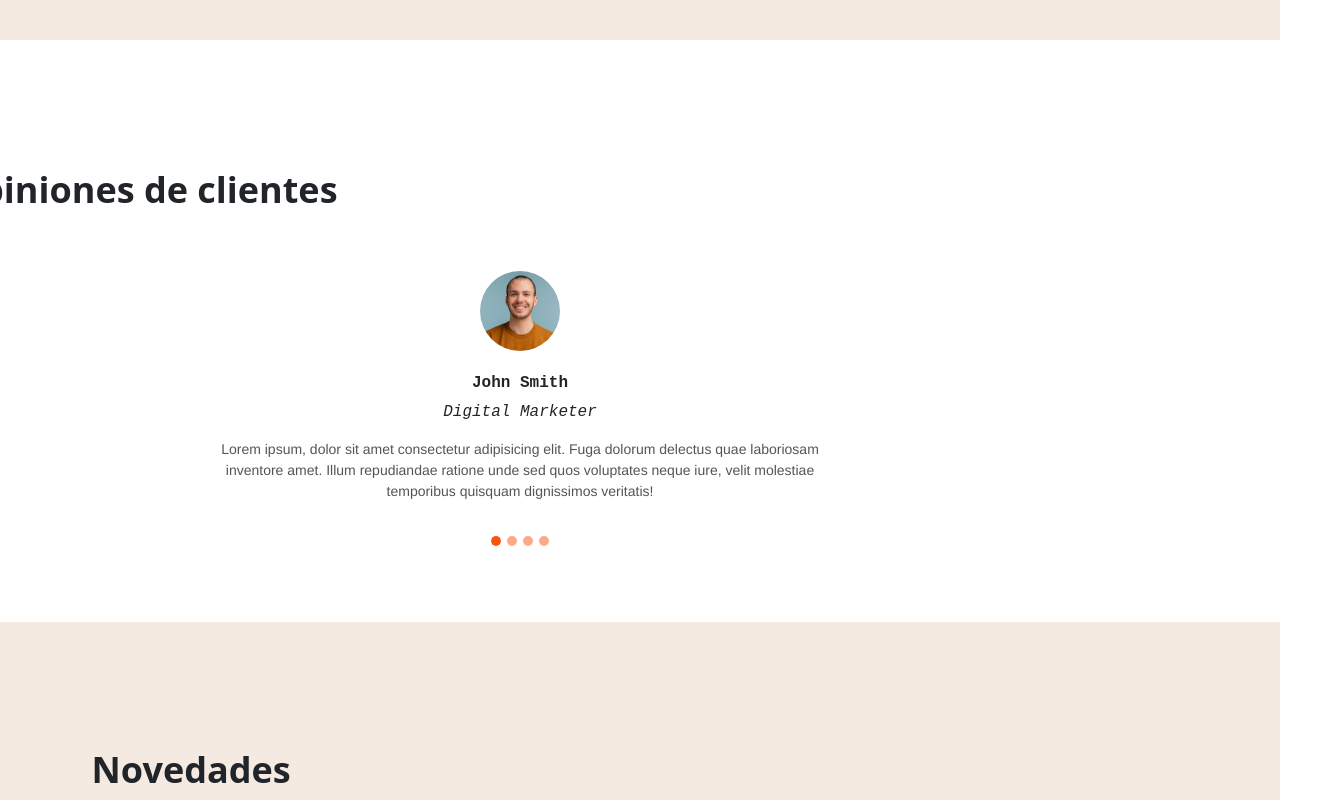
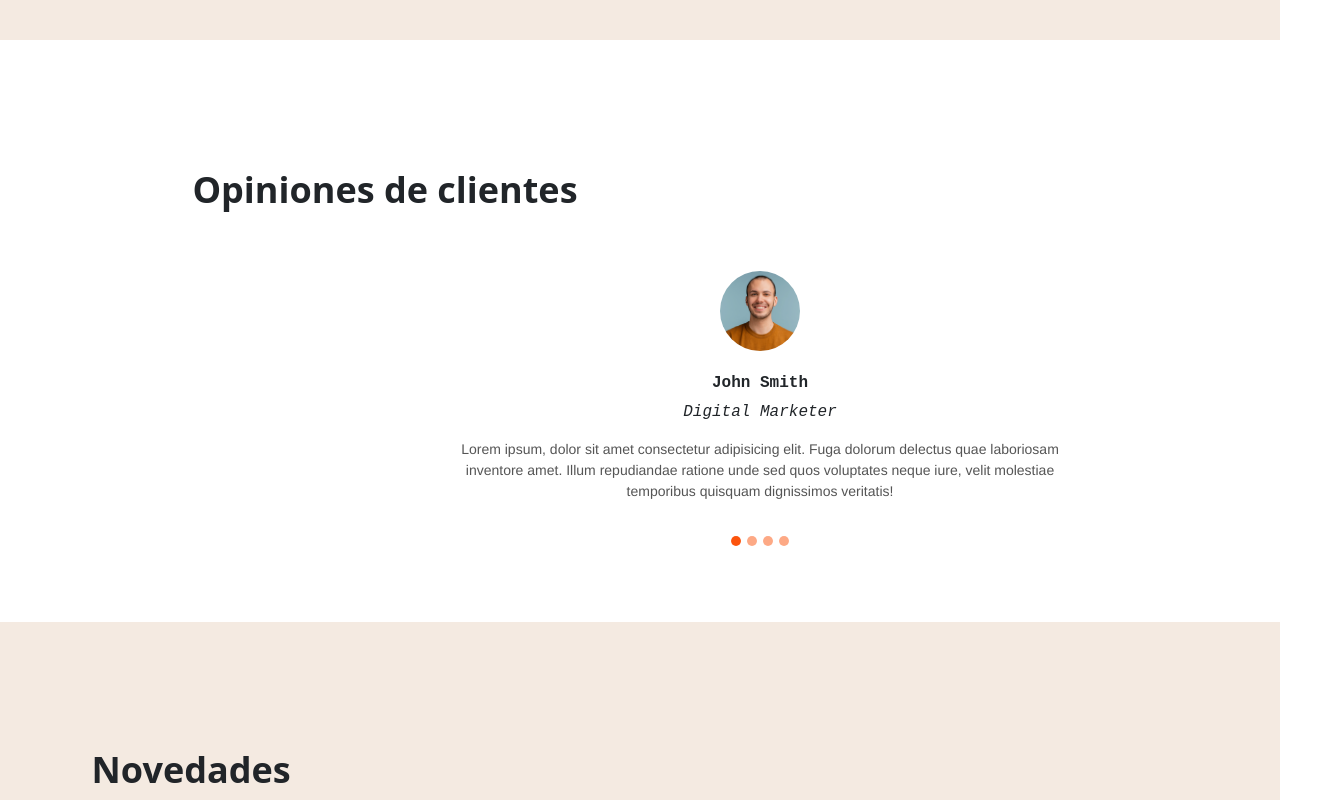
Before and after one commit to diegociriaci/PortfolioReactDiegoCiriaciRibone, a React (Vite) app in the folder vite-project/: page / in a window 1280 px wide. Shown: the part 3020-3820 px from the top of the page, 1342 px wide, since content can reach past the window. Built offline with nearby package versions, Linux system fonts and the light colour scheme.

Commit message:
Cambie la posicion del header del componente Reviews, moviendolo hacia la derecha

```diff
--- a/vite-project/src/Component/Reviews/Reviews.css
+++ b/vite-project/src/Component/Reviews/Reviews.css
@@ -7,7 +7,7 @@
 .reviews-header{
     /* margin-left: 5.625rem; */
     margin-top: 1.875rem;
-    margin-left: -7.5rem;
+    margin-left: 7.5rem;
 }
 
 .reviews-header h1{
```
